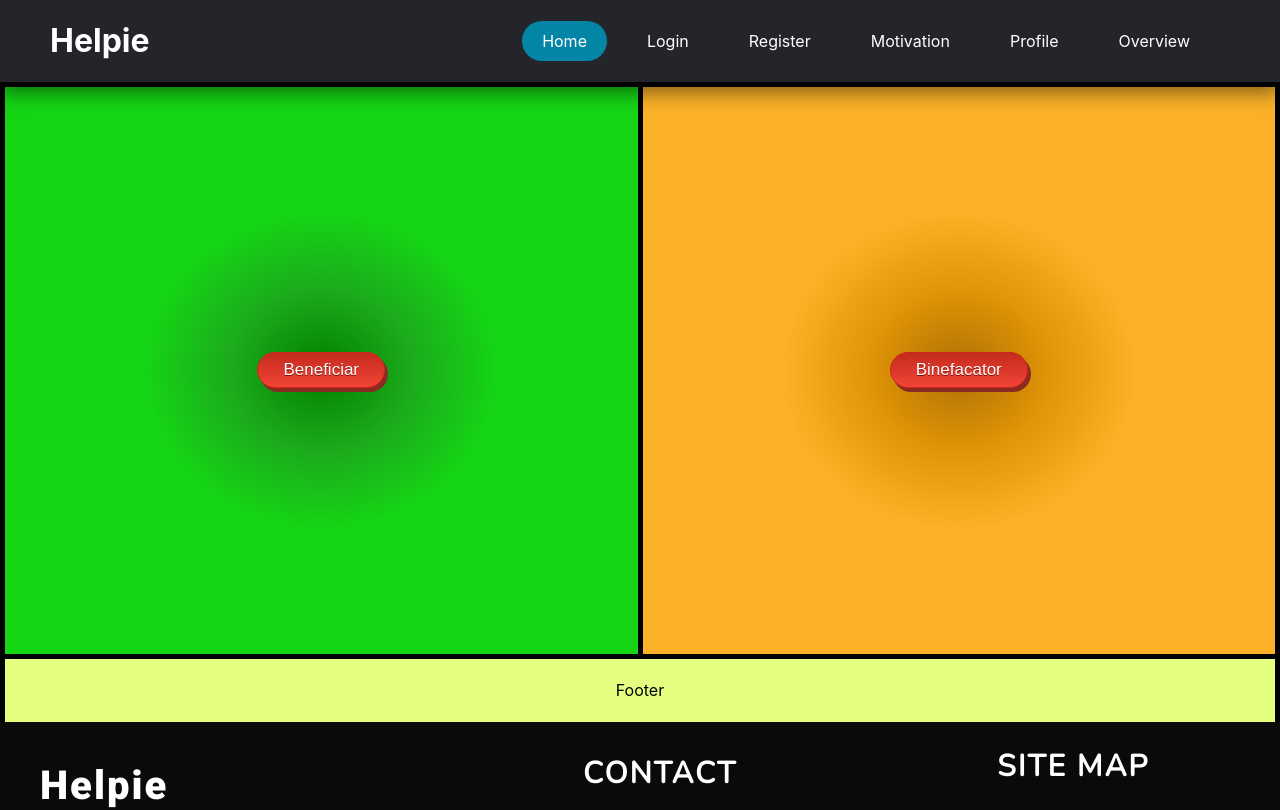
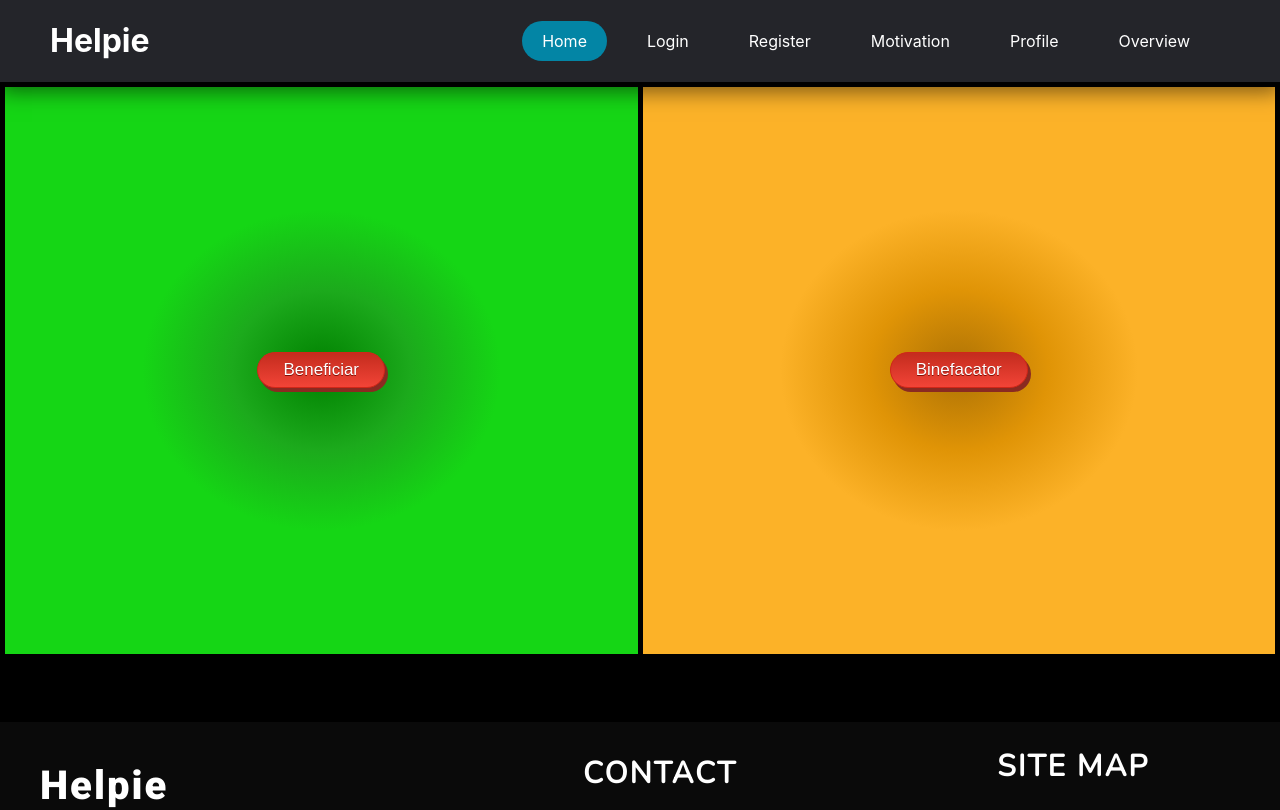
Before and after one commit to cristibctr/FrontEnd-Team2, a React (Create React App) app: page / in a window 1280 px wide. Shown: the top 810 px of the page. Built offline with nearby package versions, Linux system fonts and the light colour scheme.

Commit message:
Add files via upload

```diff
--- a/src/HomePage.js
+++ b/src/HomePage.js
@@ -6,15 +6,19 @@ const HomePage = () => {
         <div id="overview">
 
             <div id="beneficiar">
-                <a href="linkbeneficiar.html" className="button"> Beneficiar </a>
+
+                <div class="centerx2">
+                    <a href="beneficiar.js" className="button"> Beneficiar </a>
+                </div>
+
             </div>
 
             <div id="binefacator">
-                <a href="linkbinefacator.html" className="button"> Binefacator </a>
-            </div>
 
-            <div id="footer">
-                Footer
+                <div class="centerx2">
+                    <a href="binefacator.js" className="button"> Binefacator </a>
+                </div>
+
             </div>
 
         </div>
```
